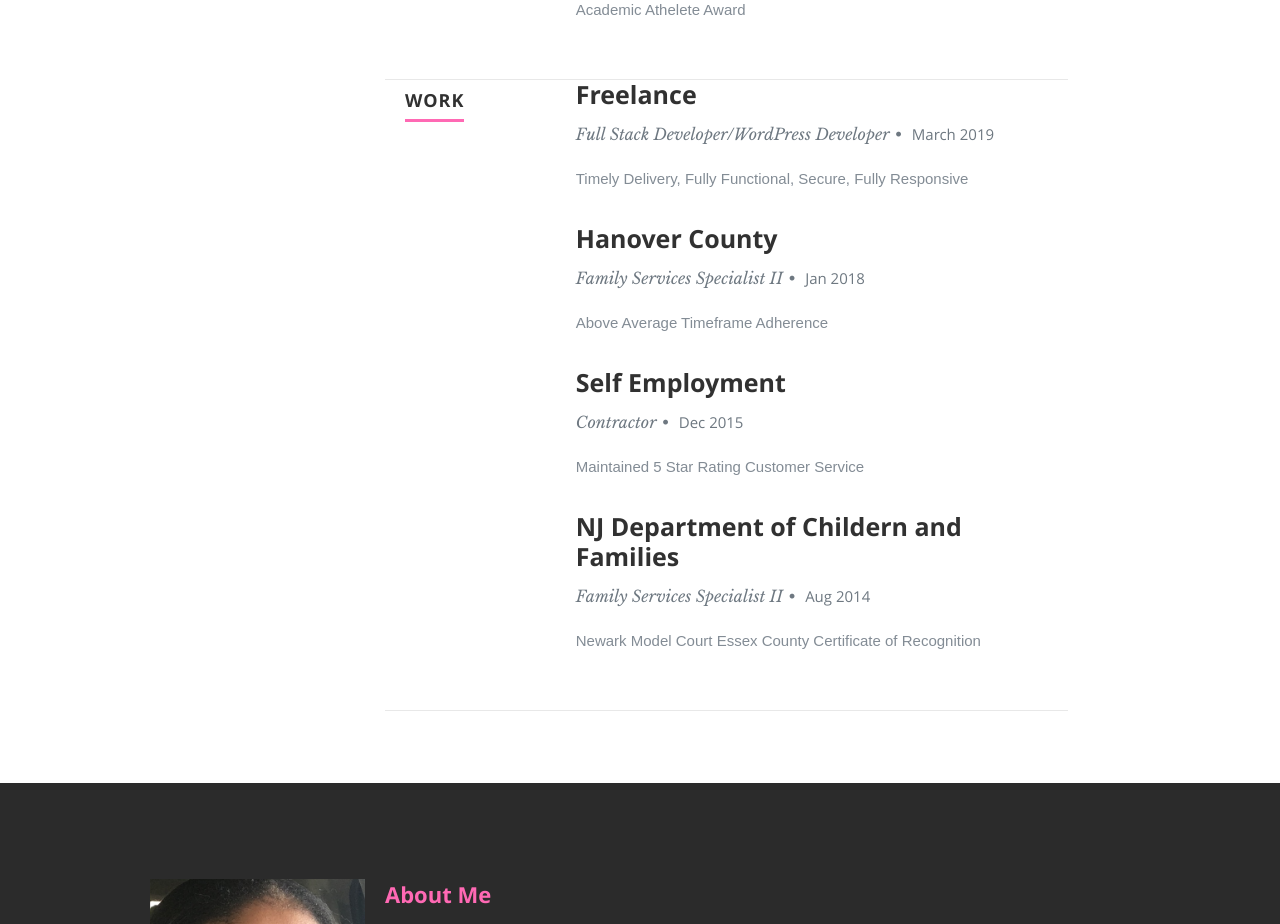
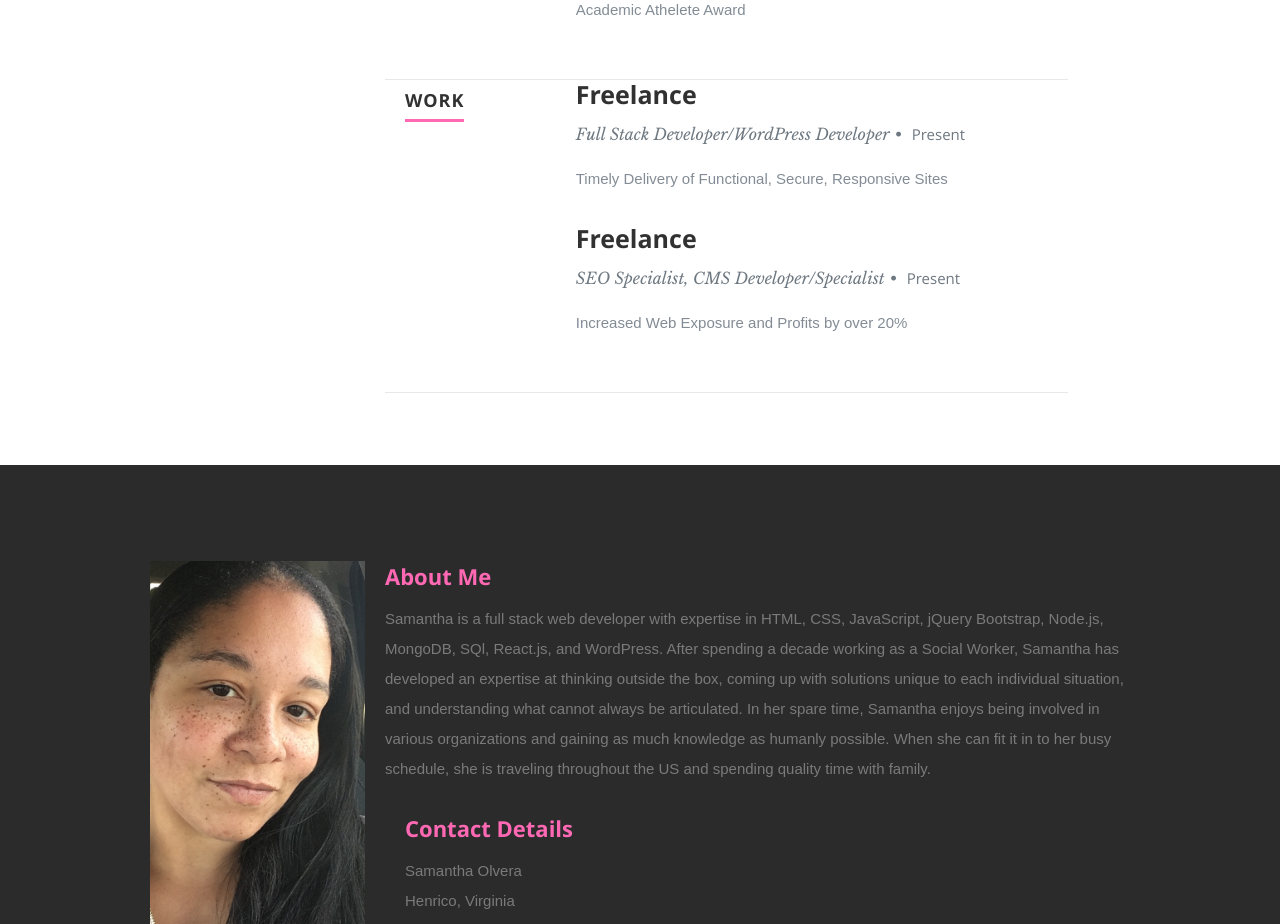
Before and after one commit to smolvera/SamanthaOlvera, a React (Create React App) app: page / in a window 1280 px wide. Shown: the part 2580-3504 px from the top of the page. Built offline with nearby package versions, Linux system fonts and the light colour scheme.

Commit message:
checking updates

```diff
--- a/src/components/Portfolio/Portfolio.js
+++ b/src/components/Portfolio/Portfolio.js
@@ -2,9 +2,13 @@
 
 
 export default class Porfolio extends Component {
-  handleClick(e) {
-    e.preventDefault();
-    console.log("this is: ", this.href);
+  constructor(props) {
+    super(props);
+    this.handleClick = this.handleClick.bind(this);
+  }
+  handleClick = ()  => {
+    console.log("This was clicked: ");
+
   }
   render() {
     let resumeData = this.props.resumeData;
@@ -19,7 +23,7 @@
               return(
                 <div className="columns portfolio-item" key={index}>
                   <div className="item-wrap">
-                    <a onClick={this.handleclick} href={this.href}>
+                    <a href={item.url}>
                       <img src={`${item.imgurl}`} className="item-img" alt="project pics" />
                       <div className="overlay">
                         <div className="portfolio-item-meta">
--- a/src/components/Resume/Resume.js
+++ b/src/components/Resume/Resume.js
@@ -7,7 +7,6 @@
       <section id="resume">
         {/* Skills Section */}
         <div className="row skill">
-
           <div className="three columns header-col">
             <h1><span>Skills</span></h1>
           </div>
--- a/src/resumeData.js
+++ b/src/resumeData.js
@@ -37,32 +37,39 @@
       {
         "CompanyName":"Freelance",
         "specialization":"Full Stack Developer/WordPress Developer",
-        "MonthOfLeaving":"March",
-        "YearOfLeaving":"2019",
-        "Achievements":"Timely Delivery, Fully Functional, Secure, Fully Responsive"
+        "MonthOfLeaving":"Present",
+        "YearOfLeaving":"",
+        "Achievements":"Timely Delivery of Functional, Secure, Responsive Sites"
       },
       {
-        "CompanyName":"Hanover County",
-        "specialization":"Family Services Specialist II",
-        "MonthOfLeaving":"Jan",
-        "YearOfLeaving":"2018",
-        "Achievements":"Above Average Timeframe Adherence"
-      },
-      {
-        "CompanyName":"Self Employment",
-        "specialization":"Contractor",
-        "MonthOfLeaving":"Dec",
-        "YearOfLeaving":"2015",
-        "Achievements":"Maintained 5 Star Rating Customer Service"
-      },
-      {
-        "CompanyName":"NJ Department of Childern and Families",
-            "specialization":"Family Services Specialist II",
-            "MonthOfLeaving":"Aug",
-            "YearOfLeaving":"2014",
-            "Achievements":"Newark Model Court Essex County Certificate of Recognition"
+        "CompanyName":"Freelance",
+        "specialization":"SEO Specialist, CMS Developer/Specialist",
+        "MonthOfLeaving":"Present",
+        "YearOfLeaving":"",
+        "Achievements":"Increased Web Exposure and Profits by over 20%"
+      }
+      // {
+      //   "CompanyName":"Hanover County",
+      //   "specialization":"Family Services Specialist II",
+      //   "MonthOfLeaving":"Jan",
+      //   "YearOfLeaving":"2018",
+      //   "Achievements":"Above Average Timeframe Adherence"
+      // },
+      // {
+      //   "CompanyName":"Self Employment",
+      //   "specialization":"Contractor",
+      //   "MonthOfLeaving":"Dec",
+      //   "YearOfLeaving":"2015",
+      //   "Achievements":"Maintained 5 Star Rating Customer Service"
+      // },
+      // {
+      //   "CompanyName":"NJ Department of Childern and Families",
+      //       "specialization":"Family Services Specialist II",
+      //       "MonthOfLeaving":"Aug",
+      //       "YearOfLeaving":"2014",
+      //       "Achievements":"Newark Model Court Essex County Certificate of Recognition"
 
-      }
+      // }
     ],
     "skillsDescription":"Professional Expertise",
     "skills":[
@@ -97,21 +104,21 @@
     "portfolio":[
       {
         "name":"YouPhonic",
-        "description":"A song lyric application",
+        "description":"A song lyric application using HTML, CSS, Javascript, API's",
         "imgurl":"/images/portfolio/microphone.jpg",
-        "href":"https://smolvera.github.io/Youphonic_App/"
+        "url":"https://smolvera.github.io/Youphonic_App/"
       },
       {
         "name":"Briefcase",
-        "description":"A job search manager application",
+        "description":"A job search manager application using HTML, Bootstrap, SQL",
         "imgurl":"images/portfolio/manandBriefcase.jpg",
-        "href":"https://intense-badlands-15017.herokuapp.com/"
+        "url":"https://intense-badlands-15017.herokuapp.com/"
       },
       {
         "name":"FitLife",
-        "description":"A fitness management application",
+        "description":"A fitness management application using Reactjs, MongoDB, CSS",
         "imgurl":"images/portfolio/test3.jpg",
-        "href":"https://group-project-3.herokuapp.com/"
+        "url":"https://group-project-3.herokuapp.com/"
       }
     ],
   }
```
Also changed, not shown: 1 other file (tests, documents, lock files or other folders).
